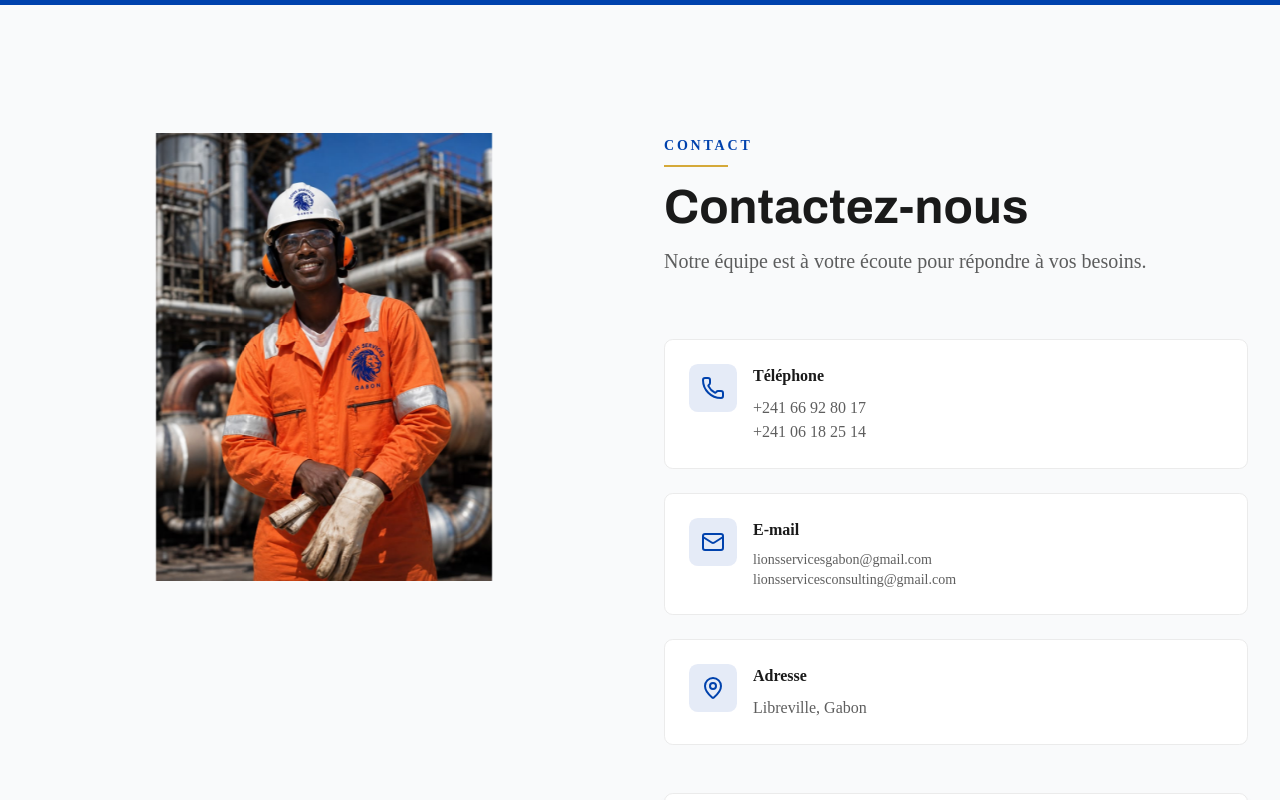
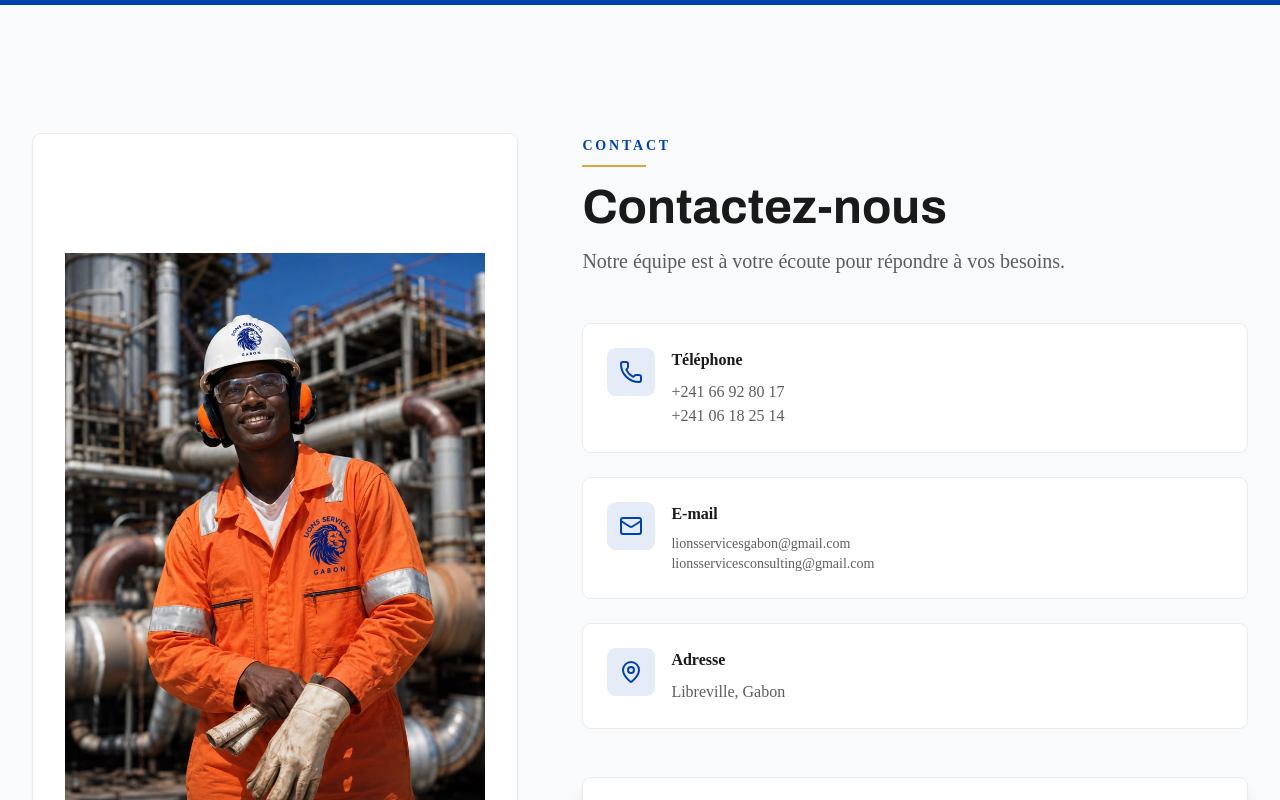
Before and after one commit to brice214/sg-d46cde1b-9e6b-4477-b79a-cff40451ec81-1787240073, a Next.js app: page / in a window 1280 px wide. Shown: the part 8340-9140 px from the top of the page. Built offline with nearby package versions, Linux system fonts and the light colour scheme.

Commit message:
style(ui): fix contact section logo height alignment

```diff
--- a/src/components/Contact.tsx
+++ b/src/components/Contact.tsx
@@ -63,10 +63,12 @@ export function Contact() {
   return (
     <section id="contact" className="section-padding bg-muted">
       <div className="container">
-        <div className="grid lg:grid-cols-2 gap-12 items-start">
-          {/* Logo à gauche */}
-          <div className="flex items-center justify-center lg:sticky lg:top-32">
-            <div className="relative w-full max-w-md aspect-square">
+        <div className="grid lg:grid-cols-[40%_1fr] gap-12 lg:gap-16 items-stretch">
+          {/* Logo à gauche - s'adapte à la hauteur du contenu */}
+          <div className="relative lg:min-h-full hidden lg:block">
+            <div className="sticky top-32 h-fit">
+              <div className="relative w-full h-[800px] bg-white rounded-lg border border-border shadow-sm p-8 flex items-center justify-center">
+                <div className="relative w-full h-full">
                   <Image
                     src="/LOGO_LIONS_GABON_SERVICES_5_.jpeg"
                     alt="LIONS SERVICES GABON Logo"
@@ -76,10 +78,12 @@ export function Contact() {
                   />
                 </div>
               </div>
+            </div>
+          </div>
 
           {/* Contenu à droite */}
           <div>
-            <div className="mb-16">
+            <div className="mb-12">
               <div className="inline-block mb-4">
                 <span className="text-primary text-sm font-semibold tracking-[0.2em] uppercase">
                   Contact
```
Lines whose indentation alone changed are shown as unchanged.
